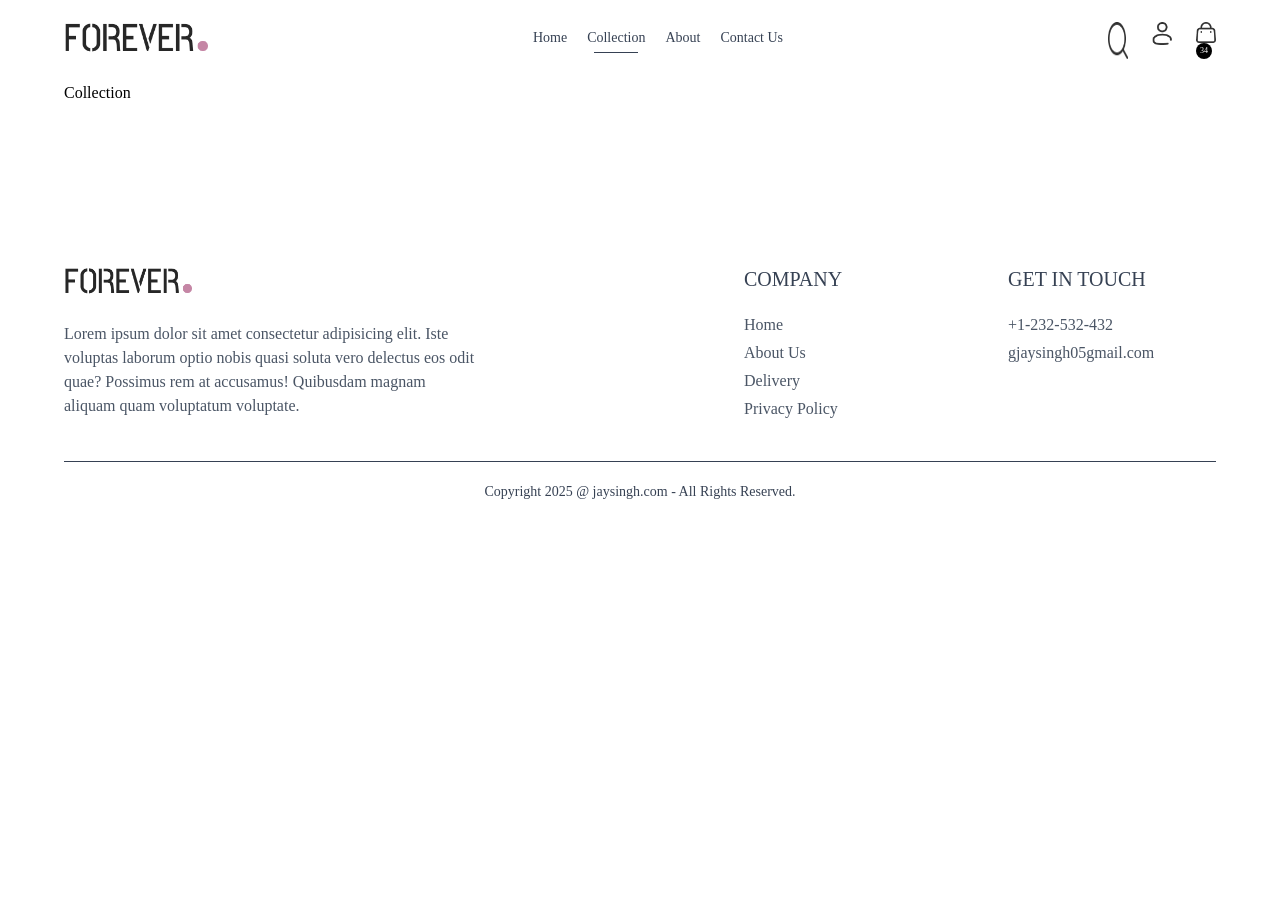
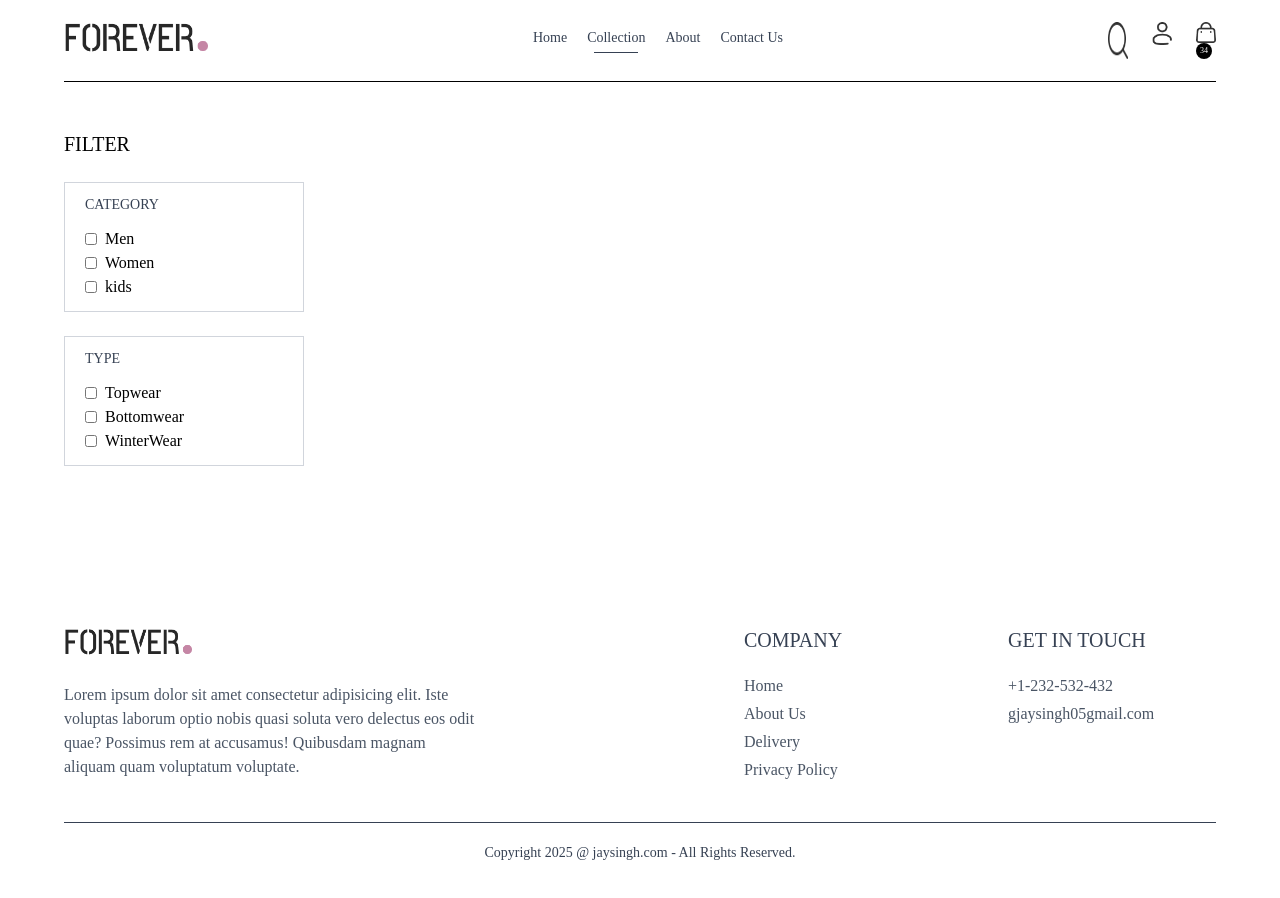
Before and after one commit to Jaysinghgautam/E-ComerceWebsite, a React (Vite) app in the folder Frontend/: page /collection in a window 1280 px wide. Shown: the top 898 px of the page. Before the commit the page ends 800 px from the top, so only its background shows below. Built offline with nearby package versions, Linux system fonts and the light colour scheme.

Commit message:
category page started

```diff
--- a/Frontend/src/pages/Collection.jsx
+++ b/Frontend/src/pages/Collection.jsx
@@ -1,9 +1,64 @@
-import React from 'react'
+import React, { useContext, useState } from "react";
+import { ShopContext } from "../context/ShopContext";
 
 function Collection() {
+  const { products } = useContext(ShopContext);
+  const [showFilter, setShowFilter] = useState(false);
+
   return (
-    <div>Collection</div>
-  )
+    <div className="flex flex-col sm:flex-row gap-1 sm:gap-10 pt-10 border-t">
+      {/* Filter Options */}
+
+      <div className="min-w-60">
+        <p className="my-2 text-xl flex items-center cursor-pointer gap-2 ">
+          FILTER
+        </p>
+        {/* Categoty filter */}
+        <div
+          className={`border border-gray-300 pl-5 py-3 mt-6 ${
+            showFilter ? "" : "hidden"
+          } sm:block`}
+        >
+          <p className="mb-3 flex-col gap-2 text-sm font-light text-gray-700 ">
+            CATEGORY
+          </p>
+          <p className="flex gap-2 ">
+            <input type="checkbox" className="w-3" value={"Men"} />
+            Men
+          </p>
+          <p className="flex gap-2 ">
+            <input type="checkbox" className="w-3" value={"Women"} />
+            Women
+          </p>
+          <p className="flex gap-2 ">
+            <input type="checkbox" className="w-3" value={"Kids"} /> kids
+          </p>
+        </div>
+        {/* sub Categoty */}
+        <div
+          className={`border border-gray-300 pl-5 py-3 mt-6 ${
+            showFilter ? "" : "hidden"
+          } sm:block`}
+        >
+          <p className="mb-3 flex-col gap-2 text-sm font-light text-gray-700 ">
+            TYPE
+          </p>
+          <p className="flex gap-2 ">
+            <input type="checkbox" className="w-3" value={"TopWear"} />
+            Topwear
+          </p>
+          <p className="flex gap-2 ">
+            <input type="checkbox" className="w-3" value={"Bottomwear"} />
+            Bottomwear
+          </p>
+          <p className="flex gap-2 ">
+            <input type="checkbox" className="w-3" value={"Winterwear"} />{" "}
+            WinterWear
+          </p>
+        </div>
+      </div>
+    </div>
+  );
 }
 
-export default Collection
+export default Collection;
```
